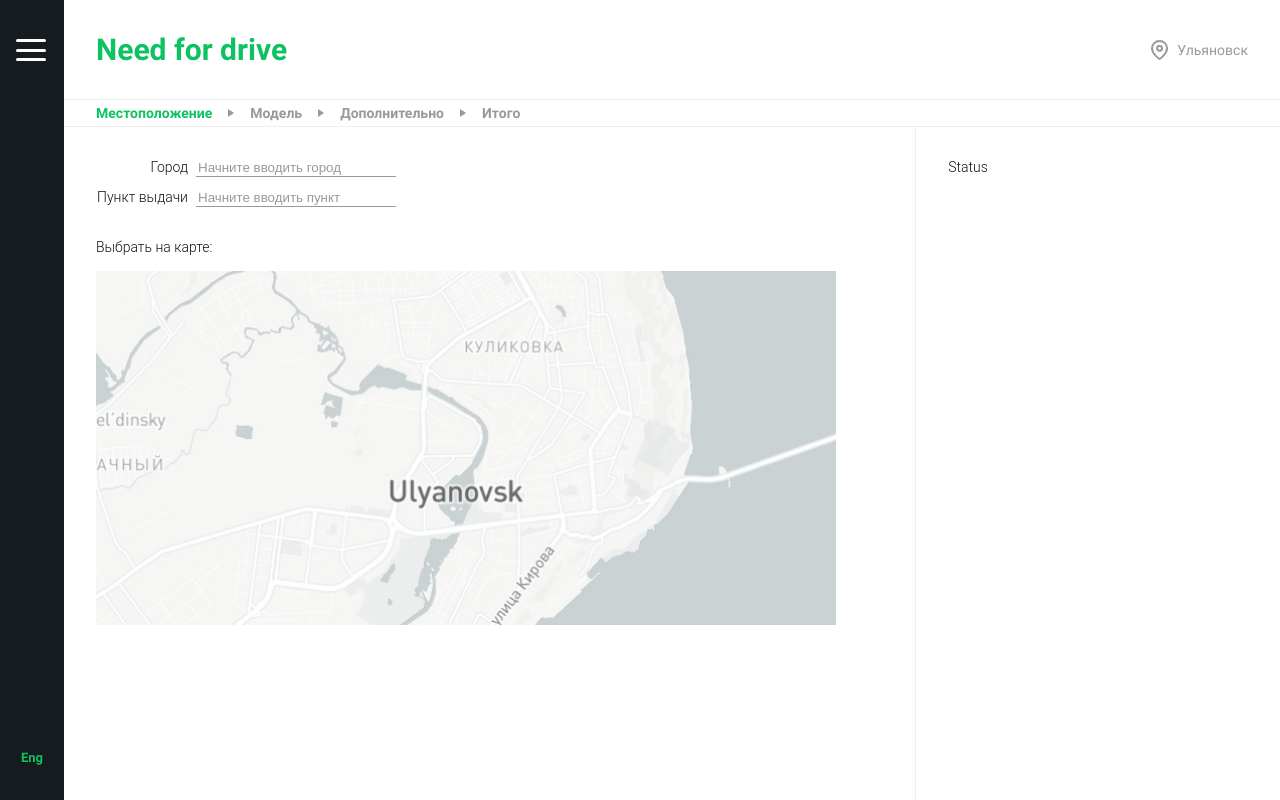
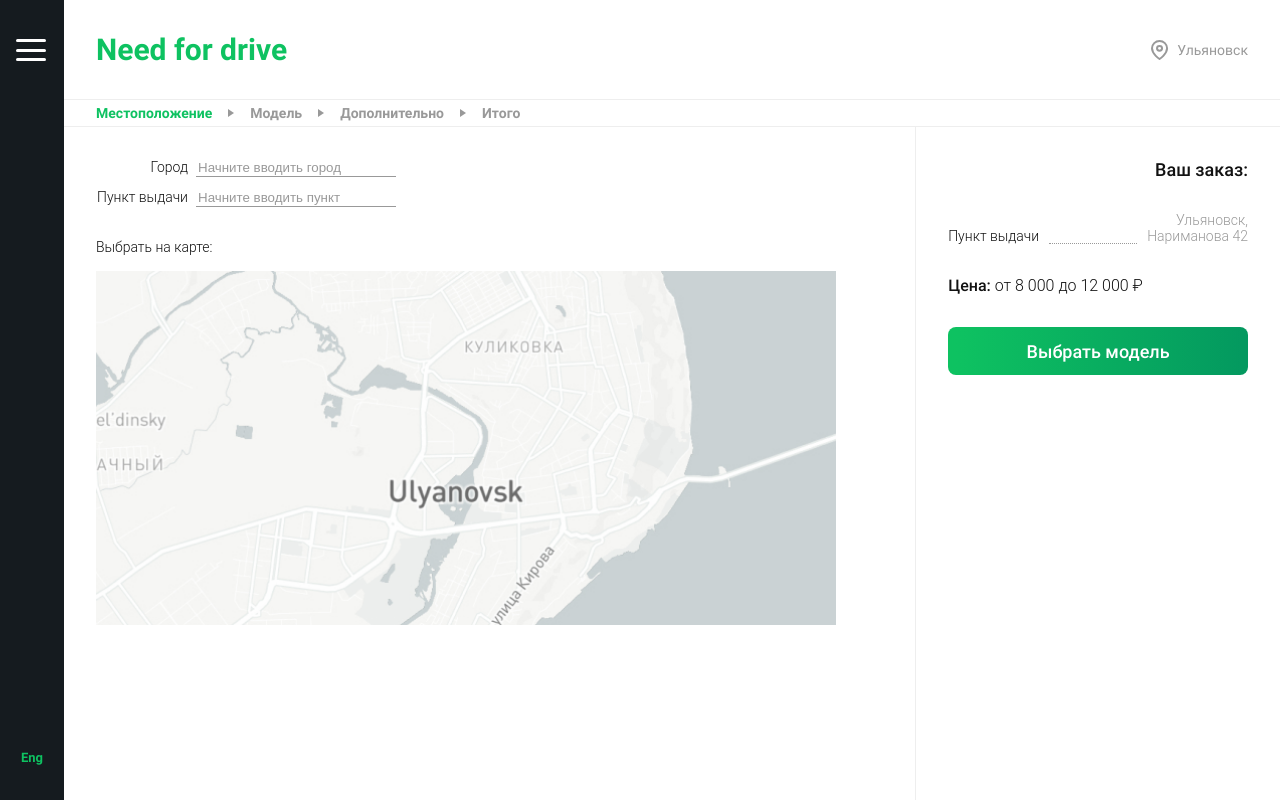
Before and after one commit to PolyantsevYury/need-for-drive, a React (Create React App) app: page /order in a window 1280 px wide. Built offline with nearby package versions, Linux system fonts and the light colour scheme; a web font is replaced by a local one.

Commit message:
Add order status

```diff
--- a/src/components/orderPage/OrderPage.js
+++ b/src/components/orderPage/OrderPage.js
@@ -4,6 +4,7 @@ import {Location} from "./location/Location";
 import {Model} from "./model/Model";
 import {Addition} from "./addition/Addition";
 import {Final} from "./final/Final";
+import {Status} from "./status/Status";
 import NextStep from "../../assets/images/icons/next_step_icon.svg";
 import './OrderPage.scss';
 
@@ -27,7 +28,7 @@ export const OrderPage = () => {
           </div>
           <div className='order__status-container'>
             <div className='order__status'>
-              Status
+              <Status/>
             </div>
           </div>
         </div>
--- /dev/null
+++ b/src/components/orderPage/status/Status.css
@@ -0,0 +1,44 @@
+.status {
+  display: flex;
+  flex-direction: column;
+}
+.status__title {
+  align-self: flex-end;
+  font-weight: 500;
+  font-size: 18px;
+}
+.status__info-items {
+  display: flex;
+  flex-direction: column;
+  margin-top: 32px;
+}
+.status__info-item {
+  display: flex;
+  align-items: flex-end;
+}
+.status__info-filler {
+  margin: 0 10px;
+  flex-grow: 1;
+  border-bottom: 1px #999999 dotted;
+}
+.status__info-value {
+  display: flex;
+  flex-direction: column;
+  align-items: flex-end;
+  color: #999999;
+}
+.status__price {
+  margin-top: 32px;
+  font-size: 16px;
+  display: flex;
+}
+.status__price-title {
+  font-weight: 500;
+  margin-right: 4px;
+}
+.status button {
+  margin-top: 32px;
+  width: 100%;
+}
+
+/*# sourceMappingURL=Status.css.map */
--- /dev/null
+++ b/src/components/orderPage/status/Status.js
@@ -0,0 +1,25 @@
+import React from "react";
+import './Status.scss'
+import {Button} from "../../common/buttons/Buttons";
+
+export const Status = () => {
+  return (
+      <section className='status'>
+        <h2 className='status__title'>Ваш заказ:</h2>
+        <div className='status__info-items'>
+          <div className='status__info-item'>
+            <div className='status__info-name'>Пункт выдачи</div>
+            <div className='status__info-filler'> </div>
+            <div className='status__info-value'><p>Ульяновск,</p>Нариманова 42</div>
+          </div>
+        </div>
+        <div className='status__price'>
+          <h4 className='status__price-title'>Цена: </h4>
+          <span>от 8 000 до  12 000 ₽</span>
+        </div>
+        <Button>
+          Выбрать модель
+        </Button>
+      </section>
+  )
+};
--- /dev/null
+++ b/src/components/orderPage/status/Status.scss
@@ -0,0 +1,47 @@
+@import '../../../assets/variables';
+
+.status {
+  display: flex;
+  flex-direction: column;
+  &__title {
+    align-self: flex-end;
+    font-weight: 500;
+    font-size: 18px;
+  }
+  &__info-items {
+    display: flex;
+    flex-direction: column;
+    margin-top: 32px;
+  }
+  &__info-item {
+    display: flex;
+    align-items: flex-end;
+  }
+  &__info-name {
+
+  }
+  &__info-filler {
+    margin: 0 10px;
+    flex-grow: 1;
+    border-bottom: 1px $clr-gray-dark dotted;
+  }
+  &__info-value {
+    display: flex;
+    flex-direction: column;
+    align-items: flex-end;
+    color: $clr-gray-dark;
+  }
+  &__price {
+    margin-top: 32px;
+    font-size: 16px;
+    display: flex;
+  }
+  &__price-title {
+    font-weight: 500;
+    margin-right: 4px;
+  }
+  button {
+    margin-top: 32px;
+    width: 100%;
+  }
+}
```
Also changed, not shown: 1 other file (tests, documents, lock files or other folders).
